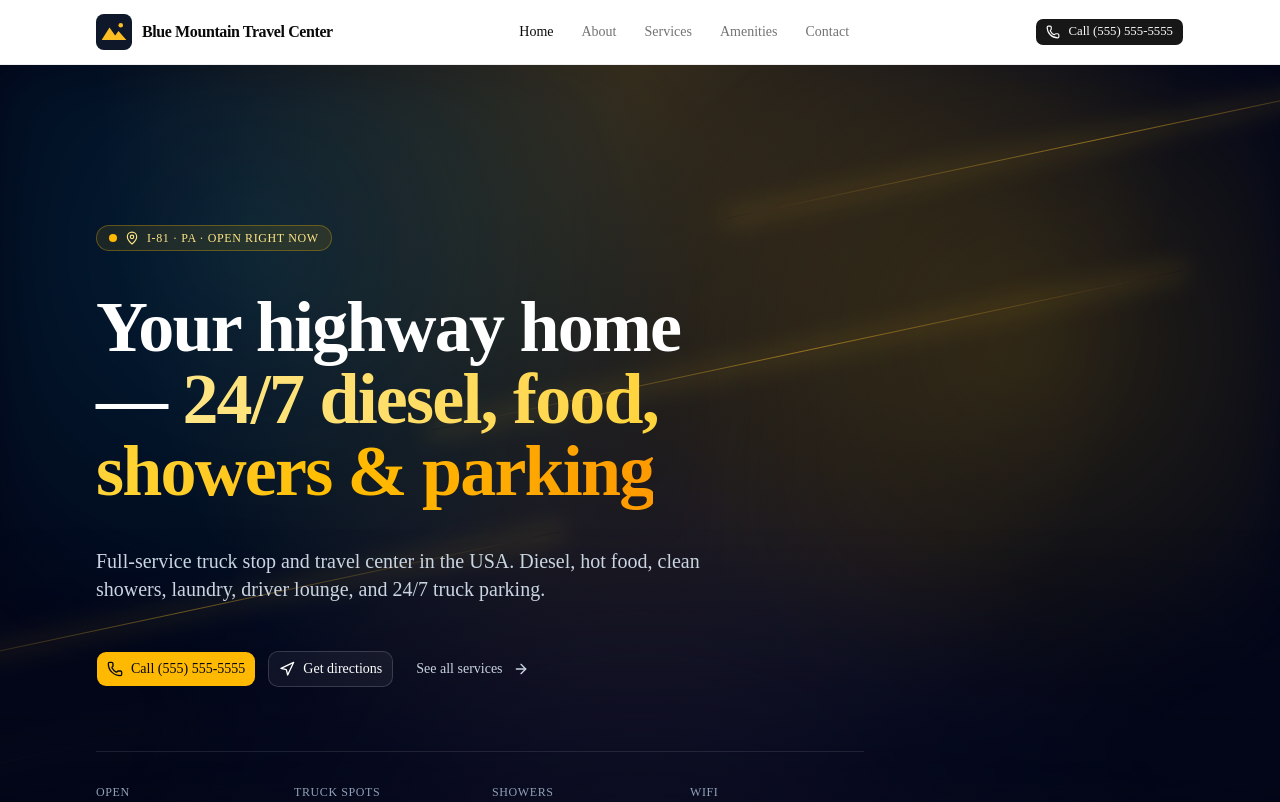
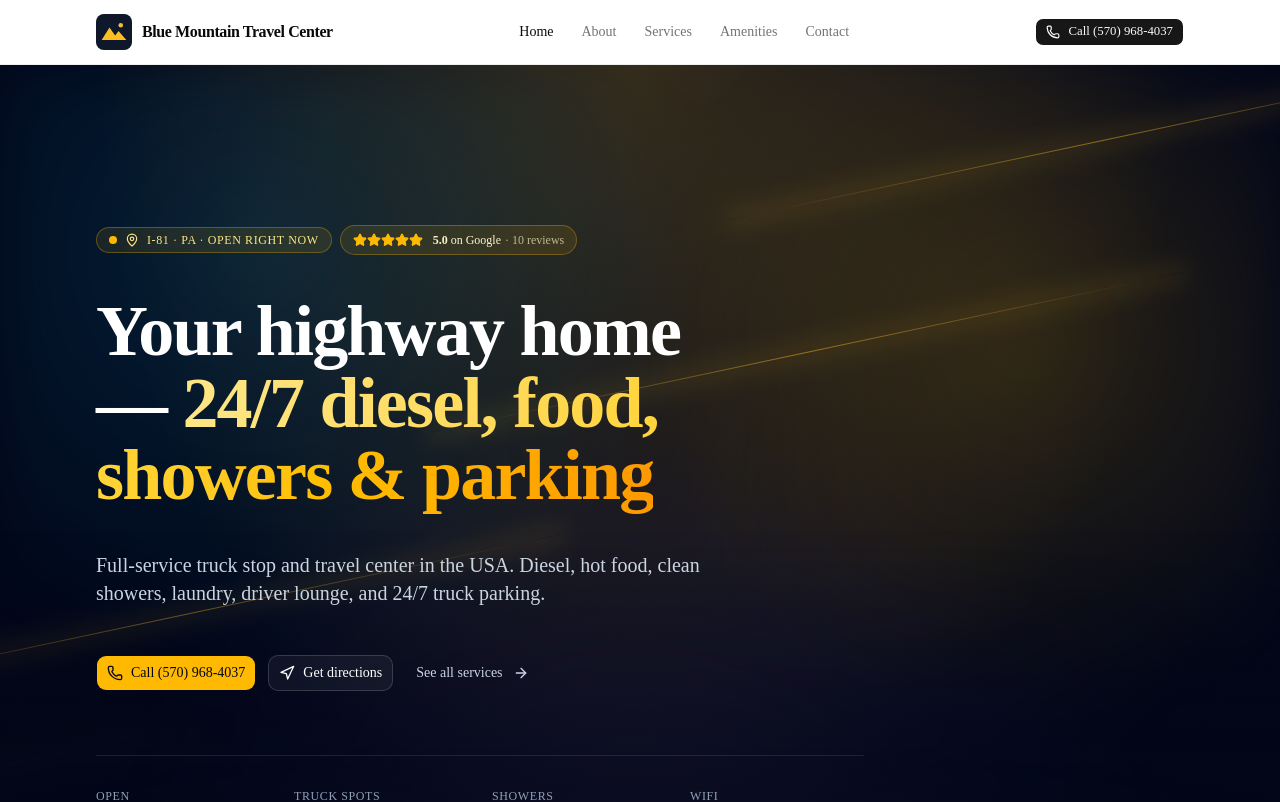
Before and after one commit to Freedom997-dev/bmtc, a Next.js app: page / in a window 1280 px wide. Shown: the top 802 px of the page. Built offline with nearby package versions, Linux system fonts and the light colour scheme; no server answers.

Commit message:
feat: add GoogleRatingBadge component and integrate it into Hero and Testimonials sections

```diff
--- /dev/null
+++ b/components/google-rating-badge.tsx
@@ -0,0 +1,50 @@
+import { Star } from "lucide-react";
+import { siteConfig } from "@/lib/site-config";
+import { cn } from "@/lib/utils";
+
+export function GoogleRatingBadge({
+  variant = "light",
+  showLink = true,
+}: {
+  variant?: "light" | "dark";
+  showLink?: boolean;
+}) {
+  const { value, count } = siteConfig.rating;
+  const Component: "a" | "div" = showLink ? "a" : "div";
+  const componentProps =
+    showLink
+      ? {
+          href: siteConfig.googleBusinessUrl,
+          target: "_blank",
+          rel: "noopener noreferrer",
+        }
+      : {};
+
+  return (
+    <Component
+      {...componentProps}
+      className={cn(
+        "inline-flex w-fit items-center gap-2.5 rounded-full border px-3 py-1.5 text-xs font-medium transition-colors",
+        variant === "dark"
+          ? "border-amber-400/30 bg-amber-400/10 text-amber-100 hover:bg-amber-400/15"
+          : "border-amber-200 bg-amber-50 text-amber-900 hover:bg-amber-100 dark:border-amber-400/30 dark:bg-amber-400/10 dark:text-amber-100",
+      )}
+    >
+      <span className="flex items-center" aria-hidden>
+        {Array.from({ length: 5 }).map((_, i) => (
+          <Star
+            key={i}
+            className={cn(
+              "h-3.5 w-3.5",
+              i < Math.round(value) ? "fill-amber-400 text-amber-400" : "text-amber-300/40",
+            )}
+          />
+        ))}
+      </span>
+      <span>
+        <strong className="font-semibold">{value.toFixed(1)}</strong> on Google
+        <span className="ml-1 opacity-70">· {count} reviews</span>
+      </span>
+    </Component>
+  );
+}
--- a/components/sections/hero.tsx
+++ b/components/sections/hero.tsx
@@ -5,6 +5,7 @@ import { siteConfig, googleMapsUrl } from "@/lib/site-config";
 import { CinematicHeroBg } from "@/components/cinematic-hero-bg";
 import { Reveal } from "@/components/motion/reveal";
 import { AnimatedNumber } from "@/components/motion/animated-number";
+import { GoogleRatingBadge } from "@/components/google-rating-badge";
 
 export function Hero() {
   return (
@@ -13,6 +14,7 @@ export function Hero() {
 
       <div className="relative mx-auto flex w-full max-w-6xl flex-col gap-10 px-4 py-24 sm:px-6 md:py-32 lg:py-40 lg:px-8">
         <Reveal>
+          <div className="flex flex-wrap items-center gap-2">
             <span className="inline-flex w-fit items-center gap-2 rounded-full border border-amber-400/30 bg-amber-400/10 px-3 py-1 text-xs font-medium uppercase tracking-wider text-amber-200 backdrop-blur">
               <span className="relative flex h-2 w-2">
                 <span className="absolute inline-flex h-full w-full animate-ping rounded-full bg-amber-400/70" />
@@ -21,6 +23,8 @@ export function Hero() {
               <MapPin className="h-3.5 w-3.5" />
               {siteConfig.highway.interstate} · {siteConfig.address.state} · Open right now
             </span>
+            <GoogleRatingBadge variant="dark" />
+          </div>
         </Reveal>
 
         <Reveal delay={0.08}>
--- a/components/sections/testimonials.tsx
+++ b/components/sections/testimonials.tsx
@@ -1,19 +1,23 @@
 import { Quote } from "lucide-react";
 import { testimonials } from "@/lib/testimonials";
 import { Reveal, StaggerGroup, StaggerItem } from "@/components/motion/reveal";
+import { GoogleRatingBadge } from "@/components/google-rating-badge";
 
 export function Testimonials() {
   return (
     <section className="bg-background">
       <div className="mx-auto w-full max-w-6xl px-4 py-20 sm:px-6 md:py-24 lg:px-8">
         <Reveal>
-          <div className="mb-10 flex flex-col gap-2">
+          <div className="mb-10 flex flex-col gap-3">
             <p className="text-sm font-semibold uppercase tracking-wider text-amber-600">
               From the road
             </p>
             <h2 className="max-w-2xl text-3xl font-bold tracking-tight sm:text-4xl">
               Drivers, families, and regulars
             </h2>
+            <div className="mt-1">
+              <GoogleRatingBadge variant="light" />
+            </div>
           </div>
         </Reveal>
         <StaggerGroup className="grid gap-5 md:grid-cols-3" stagger={0.1}>
--- a/components/structured-data.tsx
+++ b/components/structured-data.tsx
@@ -53,6 +53,21 @@ export function StructuredData() {
       { "@type": "LocationFeatureSpecification", name: "ATM", value: true },
       { "@type": "LocationFeatureSpecification", name: "Laundry", value: true },
     ],
+    aggregateRating: {
+      "@type": "AggregateRating",
+      ratingValue: siteConfig.rating.value,
+      reviewCount: siteConfig.rating.count,
+      bestRating: 5,
+      worstRating: 1,
+    },
+    sameAs: [siteConfig.googleBusinessUrl],
+    contactPoint: {
+      "@type": "ContactPoint",
+      telephone: siteConfig.phone,
+      contactType: "customer service",
+      areaServed: "US",
+      availableLanguage: "en",
+    },
   };
 
   return (
--- a/lib/site-config.ts
+++ b/lib/site-config.ts
@@ -8,7 +8,7 @@ export const siteConfig = {
     "Full-service truck stop and travel center in the USA. Diesel, hot food, clean showers, laundry, driver lounge, and 24/7 truck parking.",
 
   address: {
-    street: "511 PA-61 S",
+    street: "511 PA-61",
     city: "Schuylkill Haven",
     state: "PA",
     zip: "17972",
@@ -17,9 +17,15 @@ export const siteConfig = {
 
   geo: { lat: 40.6448189, lng: -76.1412458 },
 
-  phone: "+1-555-555-5555",
-  phoneDisplay: "(555) 555-5555",
+  phone: "+1-570-968-4037",
+  phoneDisplay: "(570) 968-4037",
   email: "info@bluemountaintravelcenter.com",
+
+  category: "Gas station & convenience store (travel center)",
+
+  rating: { value: 5.0, count: 10, source: "Google" },
+
+  googleBusinessUrl: "https://maps.google.com/?cid=10931707795226198303",
 
   hours: {
     monday: "Open 24 hours",
```
Lines whose indentation alone changed are shown as unchanged.
